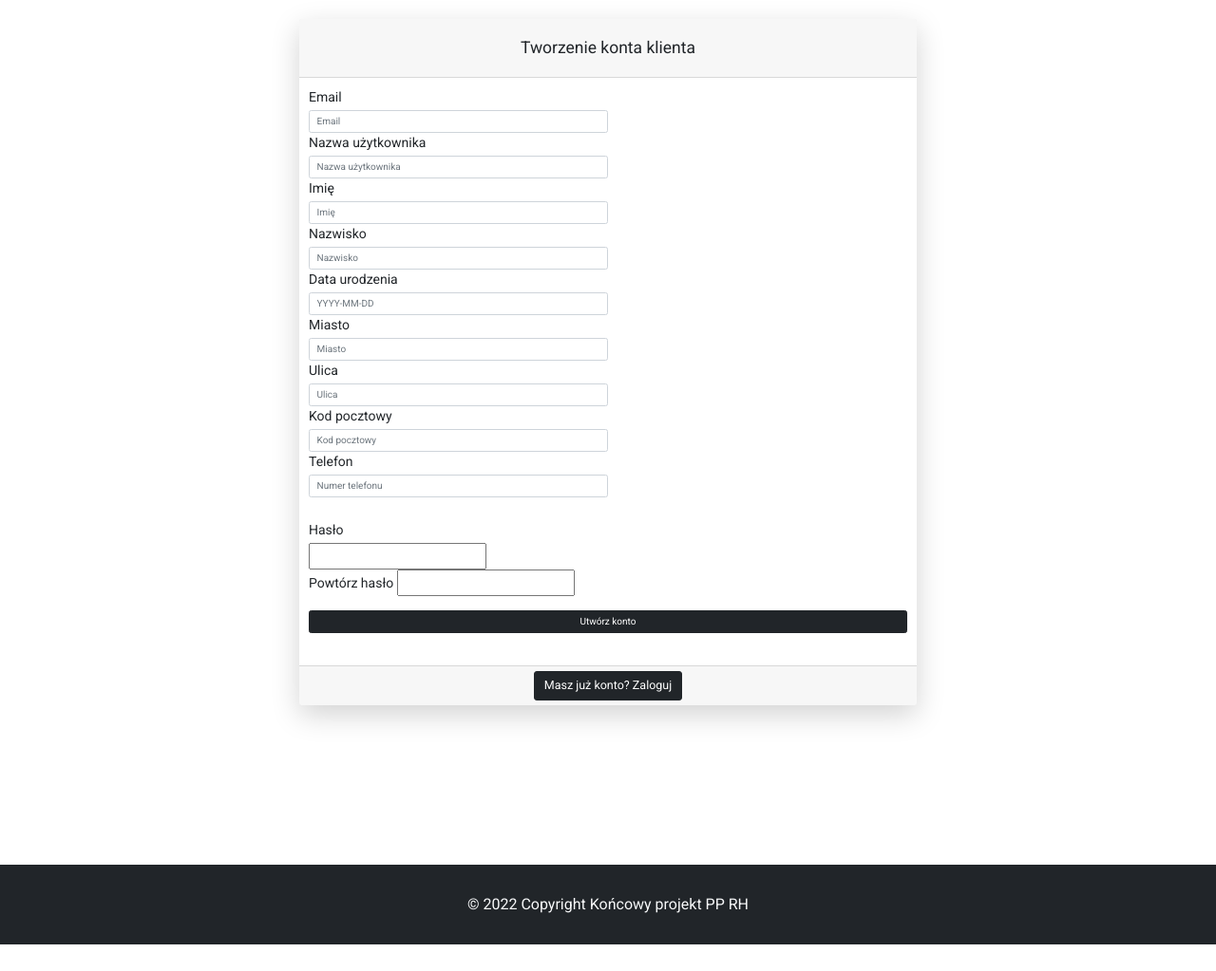
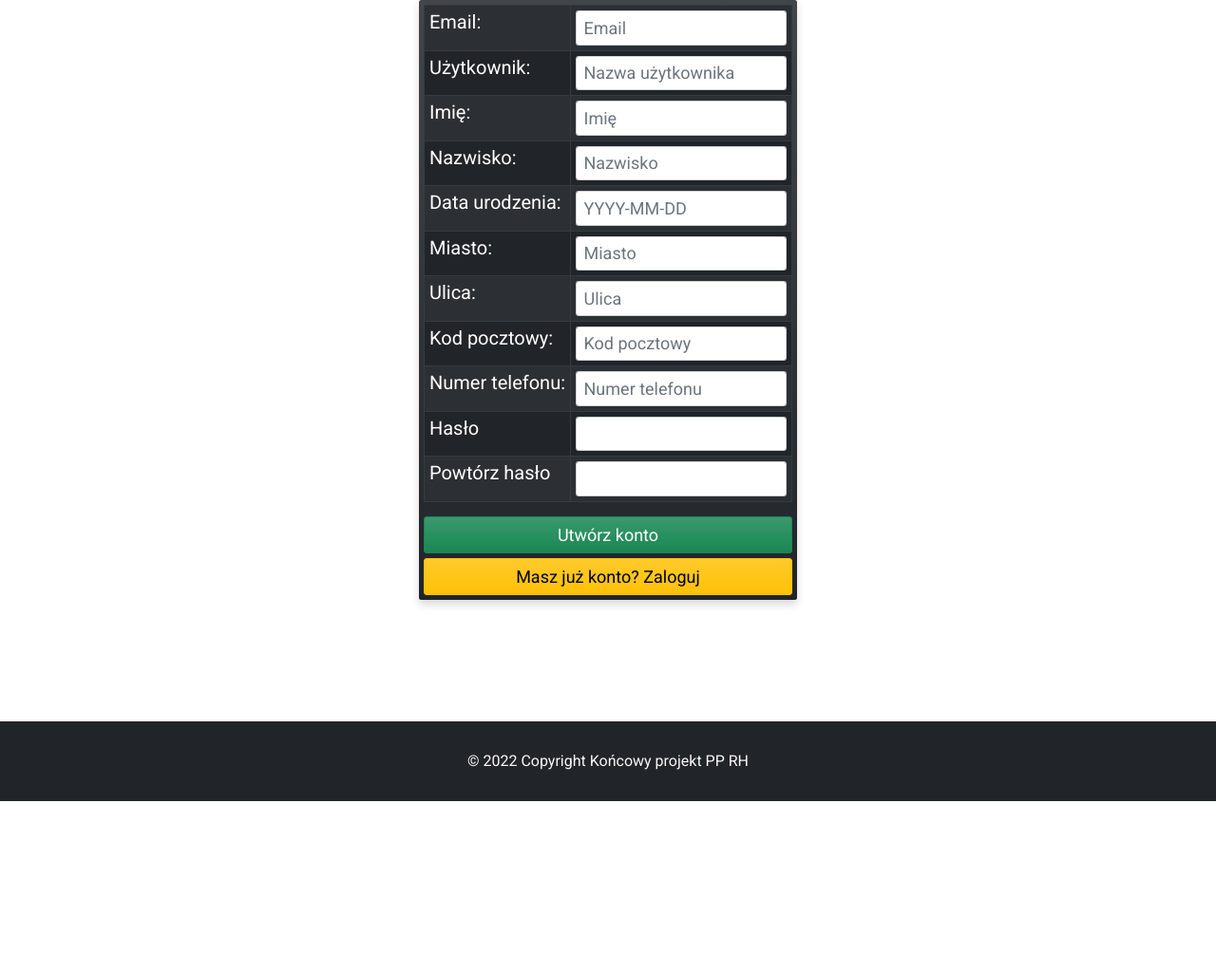
Before and after one commit to RomanH83/CarRentalSite, a Django app: page /account/registration/ in a window 1280 px wide. Shown: the part 80-1103 px from the top of the page at 95% size. Run offline with Django 4.2, Linux system fonts and the light colour scheme; some libraries are stand-ins or nearby versions.

Commit message:
Change styling in user related html files

```diff
--- a/carrent/accounts/forms.py
+++ b/carrent/accounts/forms.py
@@ -14,8 +14,10 @@ from .validators import validation_age
 class UserCreationForm(forms.ModelForm):
     """A form for creating new users. Includes all the required
     fields, plus a repeated password."""
-    password1 = forms.CharField(label='Password', widget=forms.PasswordInput)
-    password2 = forms.CharField(label='Password confirmation', widget=forms.PasswordInput)
+    password1 = forms.CharField(label='Password', widget=forms.PasswordInput(attrs={'class': 'form-control',
+                                                                                    'style': 'font-size: large'}))
+    password2 = forms.CharField(label='Password confirmation', widget=forms.PasswordInput(attrs={'class': 'form-control',
+                                                                                            'style': 'font-size: large'}))
 
     class Meta:
         model = get_user_model()
@@ -28,7 +30,7 @@ class UserCreationForm(forms.ModelForm):
         password1 = self.cleaned_data.get("password1")
         password2 = self.cleaned_data.get("password2")
         if password1 and password2 and password1 != password2:
-            raise ValidationError("Passwords don't match")
+            raise ValidationError("Hasła nie są zgodne")
         return password2
 
     def save(self, commit=True):
@@ -79,30 +81,37 @@ class RegistrationForm(UserCreationForm):
     email = forms.EmailField(required=True,
                              widget=forms.TextInput(attrs={'placeholder': 'Email',
                                                            'class': 'form-control',
+                                                           'style': 'font-size: large'
                                                            }))
     username = forms.CharField(required=True,
                                widget=forms.TextInput(attrs={'placeholder': 'Nazwa użytkownika',
                                                              'class': 'form-control',
+                                                             'style': 'font-size: large'
                                                              }))
     first_name = forms.CharField(required=True,
                                  widget=forms.TextInput(attrs={'placeholder': 'Imię',
                                                                'class': 'form-control',
+                                                               'style': 'font-size: large'
                                                                }))
     last_name = forms.CharField(required=True,
                                 widget=forms.TextInput(attrs={'placeholder': 'Nazwisko',
                                                               'class': 'form-control',
+                                                              'style': 'font-size: large'
                                                               }))
     birthdate = forms.DateField(validators=[validation_age], required=True,
                                 widget=forms.TextInput(attrs={'placeholder': 'YYYY-MM-DD',
                                                               'class': 'form-control',
+                                                              'style': 'font-size: large'
                                                               }))
     addr_city = forms.CharField(required=True,
                                 widget=forms.TextInput(attrs={'placeholder': 'Miasto',
                                                               'class': 'form-control',
+                                                              'style': 'font-size: large'
                                                               }))
     addr_street = forms.CharField(required=True,
                                   widget=forms.TextInput(attrs={'placeholder': 'Ulica',
                                                                 'class': 'form-control',
+                                                                'style': 'font-size: large'
                                                                 }))
     addr_post_code = forms.CharField(required=True,
                                      validators=[
@@ -113,6 +122,7 @@ class RegistrationForm(UserCreationForm):
                                      ],
                                      widget=forms.TextInput(attrs={'placeholder': 'Kod pocztowy',
                                                                    'class': 'form-control',
+                                                                   'style': 'font-size: large'
                                                                    }))
     mobile_nr = forms.CharField(required=True,
                                 validators=[
@@ -123,6 +133,7 @@ class RegistrationForm(UserCreationForm):
                                 ],
                                 widget=forms.TextInput(attrs={'placeholder': 'Numer telefonu',
                                                               'class': 'form-control',
+                                                              'style': 'font-size: large'
                                                               }))
 
     class Meta:
--- a/carrent/accounts/templates/accounts/registration.html
+++ b/carrent/accounts/templates/accounts/registration.html
@@ -2,131 +2,94 @@
 {% extends 'carrentapp/base.html' %}
 {% block title %} Formularz rejestracyjny {% endblock title%}
 {% block section_one %}
-    <div class="form-content my-3 p-3">
-        <div class="container">
-            <div class="row justify-content-center">
-                <div class="col-lg-7">
-                    <div class="card shadow-lg border-0 rounded-lg mt-0 mb-5">
-                        <div class="card-header justify-content-center">
-                            <h3 class="font-weight-light my-4 text-center">Tworzenie konta klienta</h3>
-                        </div>
-                        <div class="card-body">
-                            <form method="POST">
-                                {% csrf_token %}
-                                {% if form.errors %}
-                                    <div class="alert alert-danger alert-dismissible" role="alert">
-                                        <div id="form_errors">
-                                            {% for key, value in form.errors.items %}
-                                                <strong>{{ value }}</strong>
-                                            {% endfor %}
-                                        </div>
-                                        <button type="button" class="close" data-dismiss="alert" aria-label="Close">
-                                            <span aria-hidden="true">&times;</span>
-                                        </button>
-                                    </div>
-                                {% endif %}
+<svg xmlns="http://www.w3.org/2000/svg" style="display: none;">
+    <symbol id="check-circle-fill" fill="currentColor" viewBox="0 0 16 16">
+        <path d="M16 8A8 8 0 1 1 0 8a8 8 0 0 1 16 0zm-3.97-3.03a.75.75 0 0 0-1.08.022L7.477 9.417 5.384 7.323a.75.75 0 0 0-1.06 1.06L6.97 11.03a.75.75 0 0 0 1.079-.02l3.992-4.99a.75.75 0 0 0-.01-1.05z"/>
+    </symbol>
+    <symbol id="info-fill" fill="currentColor" viewBox="0 0 16 16">
+        <path d="M8 16A8 8 0 1 0 8 0a8 8 0 0 0 0 16zm.93-9.412-1 4.705c-.07.34.029.533.304.533.194 0 .487-.07.686-.246l-.088.416c-.287.346-.92.598-1.465.598-.703 0-1.002-.422-.808-1.319l.738-3.468c.064-.293.006-.399-.287-.47l-.451-.081.082-.381 2.29-.287zM8 5.5a1 1 0 1 1 0-2 1 1 0 0 1 0 2z"/>
+    </symbol>
+    <symbol id="exclamation-triangle-fill" fill="currentColor" viewBox="0 0 16 16">
+        <path d="M8.982 1.566a1.13 1.13 0 0 0-1.96 0L.165 13.233c-.457.778.091 1.767.98 1.767h13.713c.889 0 1.438-.99.98-1.767L8.982 1.566zM8 5c.535 0 .954.462.9.995l-.35 3.507a.552.552 0 0 1-1.1 0L7.1 5.995A.905.905 0 0 1 8 5zm.002 6a1 1 0 1 1 0 2 1 1 0 0 1 0-2z"/>
+    </symbol>
+</svg>
 
-                                <div class="form-row">
-                                    <div class="col-md-6">
-                                        <div class="form-group">
-                                            <label class="small mb-1">Email</label>
-                                            {{ form.email }}
-                                        </div>
-                                    </div>
-                                    <div class="col-md-6">
-                                        <div class="form-group">
-                                            <label class="small mb-1">Nazwa użytkownika</label>
-                                            {{ form.username }}
-                                        </div>
-                                    </div>
-                                </div>
+{% if form.errors %}
+    <section class="car_view">
+        <section class="car_table">
+                <div class="alert alert-dismissible gap-2 bg-dark bg-gradient shadow rounded mb-5 fade show" style="padding-left: 30px">
+                <button type="button" class="btn-close btn-close-white" data-dismiss="alert" aria-label="Close"></button>
+                <table class="table fs-2 table-responsive table-bordered table-hover table-striped table-danger mb-0">
+                    {% for value in form.errors.values %}
+                    <tr>
+                        <td>
+                            <svg class="bi flex-shrink-0 me-2 text-danger" width="24" height="24" role="img" aria-label="Danger:"><use xlink:href="#exclamation-triangle-fill"/></svg>
+                        </td>
+                        <td>
+                            <strong class="fs-2 text-danger">{{ value.as_text|cut:"* "  }}</strong>
+                        </td>
+                    </tr>
+                    {% endfor %}
+                </table>
 
-                                <div class="form-row">
-                                    <div class="col-md-6">
-                                        <div class="form-group">
-                                            <label class="small mb-1">Imię</label>
-                                            {{ form.first_name }}
-                                        </div>
-                                    </div>
+                </div>
+        </section>
+    </section>
+{% endif %}
 
-                                    <div class="col-md-6">
-                                        <div class="form-group">
-                                            <label class="small mb-1">Nazwisko</label>
-                                            {{ form.last_name }}
-                                        </div>
-                                    </div>
-                                </div>
-
-                                <div class="form-row">
-                                    <div class="col-md-6">
-                                        <div class="form-group">
-                                            <label class="small mb-1">Data urodzenia</label>
-                                            {{ form.birthdate }}
-                                        </div>
-                                    </div>
-                                    <div class="col-md-6">
-                                        <div class="form-group">
-                                            <label class="small mb-1">Miasto</label>
-                                            {{ form.addr_city }}
-                                        </div>
-                                    </div>
-                                </div>
-
-                                <div class="form-row">
-                                    <div class="col-md-6">
-                                        <div class="form-group">
-                                            <label class="small mb-1">Ulica</label>
-                                            {{ form.addr_street }}
-                                        </div>
-                                    </div>
-                                    <div class="col-md-6">
-                                        <div class="form-group">
-                                            <label class="small mb-1">Kod pocztowy</label>
-                                            {{ form.addr_post_code }}
-                                        </div>
-                                    </div>
-                                </div>
-
-                                <div class="form-row">
-                                    <div class="col-md-6">
-                                        <div class="form-group">
-                                            <label class="small mb-1">Telefon</label>
-                                            {{ form.mobile_nr }}
-                                        </div>
-                                    </div>
-                                </div>
-                                <br>
-                                <div class="form-row">
-                                    <div class="col-md-6">
-                                        <div class="form-group">
-                                            <label class="small mb-1">Hasło</label>
-                                            <br>
-                                            {{ form.password1 }}
-                                            {{ form.errors.password }}
-                                        </div>
-                                    </div>
-                                    <div class="form-row">
-                                    <div class="col-md-6">
-                                        <div class="form-group">
-                                            <label class="small mb-1">Powtórz hasło</label>
-                                            {{ form.password2 }}
-                                        </div>
-                                         </div>
-                                    </div>
-                                </div>
-                                <div class="form-group mt-4 mb-0">
-                                    <button type="submit" class="col-md-12 btn btn-dark">Utwórz konto</button><br><br>
-                                </div>
-                            </form>
-                        </div>
-                        <div class="card-footer text-center">
-                            <div class="small">
-                                <a href="{% url 'login' %}" class="btn btn-dark btn-lg" role="button">Masz już konto? Zaloguj</a>
-                            </div>
-                        </div>
-                    </div>
-                </div>
-            </div>
-        </div>
-    </div>
+<section class="car_view">
+    <section class="car_table">
+        <form method="post" enctype="multipart/form-data" class="d-grid gap-2 bg-dark bg-gradient p-2 shadow rounded">
+                    <table class="table fs-2 table-responsive table-bordered table-hover table-striped table-dark">
+                        <tr>
+                            <td>Email:</td>
+                            <td>{{ form.email }}</td>
+                        </tr>
+                        <tr>
+                            <td>Użytkownik:</td>
+                            <td style="font-size: large">{{ form.username  }}</td>
+                        </tr>
+                        <tr>
+                            <td>Imię:</td>
+                            <td>{{ form.first_name  }}</td>
+                        </tr>
+                        <tr>
+                            <td>Nazwisko:</td>
+                            <td>{{ form.last_name }}</td>
+                        </tr>
+                        <tr>
+                            <td>Data urodzenia:</td>
+                            <td>{{ form.birthdate }}</td>
+                        </tr>
+                        <tr>
+                            <td>Miasto:</td>
+                            <td>{{ form.addr_city  }}</td>
+                        </tr>
+                        <tr>
+                            <td>Ulica:</td>
+                            <td>{{ form.addr_street }}</td>
+                        </tr>
+                        <tr>
+                            <td>Kod pocztowy:</td>
+                            <td>{{ form.addr_post_code }}</td>
+                        </tr>
+                        <tr>
+                            <td>Numer telefonu:</td>
+                            <td>{{ form.mobile_nr }}</td>
+                        </tr>
+                        <tr>
+                            <td>Hasło</td>
+                            <td>{{ form.password1 }}</td>
+                        </tr>
+                        <tr>
+                            <td>Powtórz hasło</td>
+                            <td>{{ form.password2}}</td>
+                        </tr>
+                    </table>
+                    <button type="submit" class="btn btn-success btn-lg bg-gradient" style="font-size: large">Utwórz konto</button>
+                    <a href="{% url 'login' %}" class="btn btn-warning btn-lg bg-gradient" role="button" style="font-size: large">Masz już konto? Zaloguj</a>
+                {% csrf_token %}
+                </form>
+    </section>
+</section>
 {% endblock %}
--- a/carrent/carrentapp/templates/carrentapp/home_page.html
+++ b/carrent/carrentapp/templates/carrentapp/home_page.html
@@ -4,7 +4,7 @@
 <main>
     <section class="home">
     <div class="container h-100 d-flex flex-column justify-content-center align-items-center text-light text-center">
-      <p class="display-1">SDA Wypożyczalnia</p>
+      <p class="display-1"> Wypożyczalnia PP RH</p>
       <p class="welcome-text mb-5">Samochód na każdy rodzaj paliwa</p>
       <a class="btn btn-outline-light" href="{% url 'car_list' %}">Sprawdź</a>
       <div class="hero-shadow"></div>
```
Also changed, not shown: carrent/accounts/templates/accounts/profile.html (+34 -12 lines).
